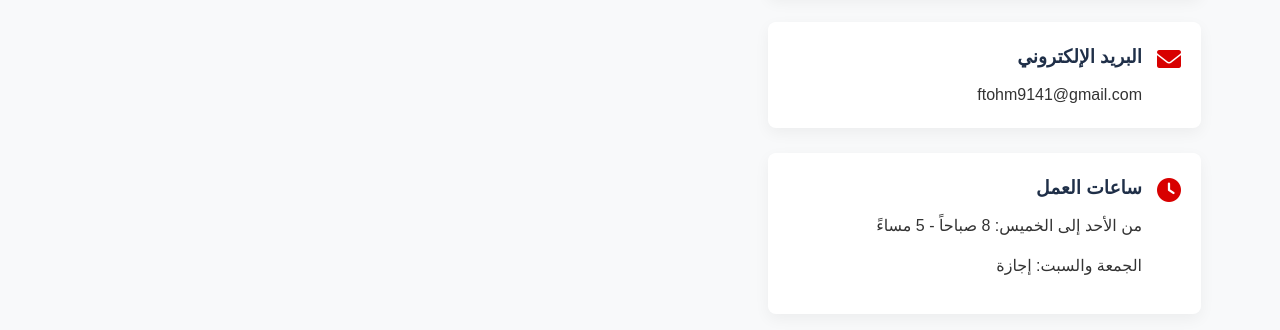
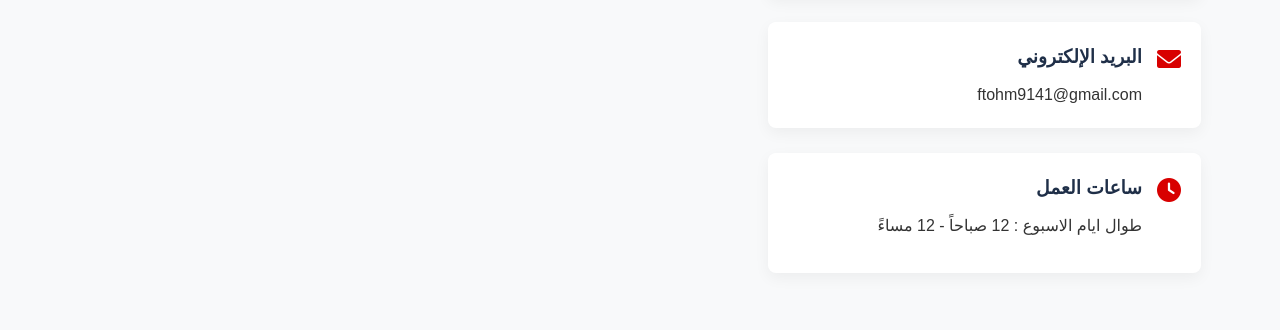
Before and after one commit to salmaship/s, a plain HTML site: page contact.html in a window 1280 px wide. Shown: the part 470-800 px from the top of the page. Drawn offline with Linux system fonts and the light colour scheme.

Commit message:
contact.html

```diff
--- a/contact.html
+++ b/contact.html
@@ -66,8 +66,8 @@
                             <i class="fas fa-clock"></i>
                             <div class="info-content">
                                 <h3>ساعات العمل</h3>
-                                <p>من الأحد إلى الخميس: 8 صباحاً - 5 مساءً</p>
-                                <p>الجمعة والسبت: إجازة</p>
+                                <p>طوال ايام الاسبوع : 12 صباحاً - 12 مساءً</p>
+
                             </div>
                         </div>
                     </div>
```
